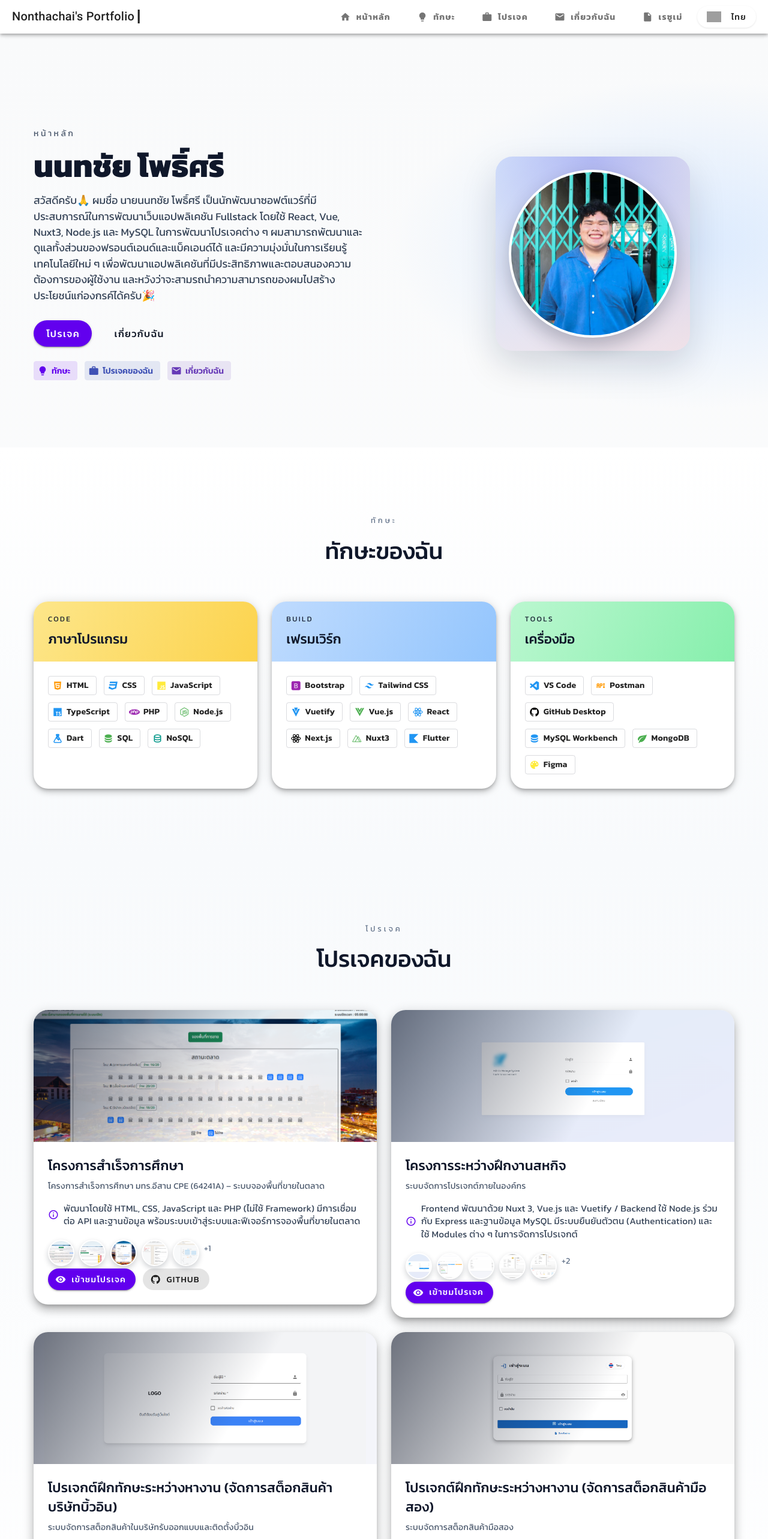
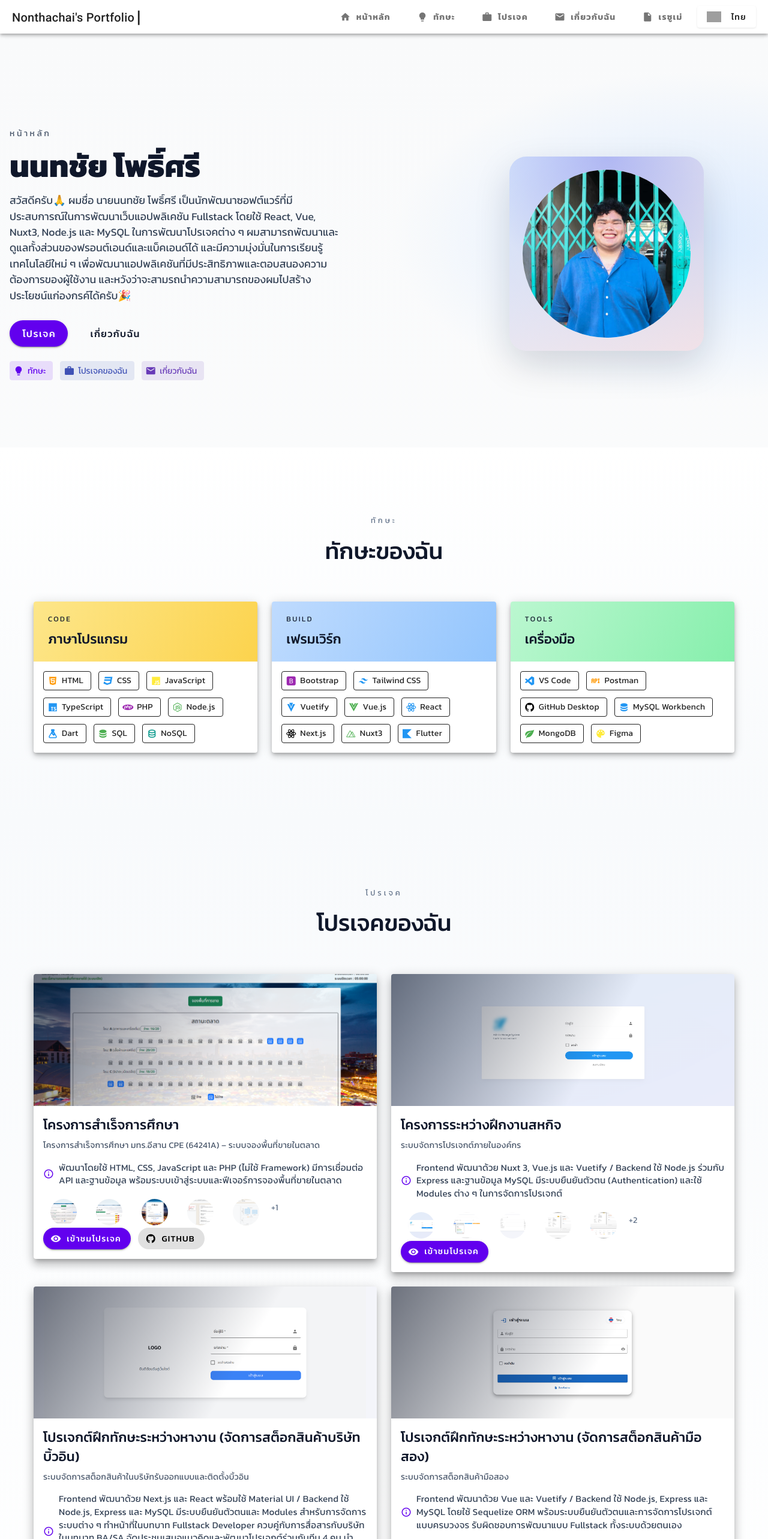
Before and after one commit to Gas-nontachai/Portfolio, a Nuxt app: page / in a window 1280 px wide. Shown: the top 2566 px of the page at 60% size. Built offline with nearby package versions, Linux system fonts and the light colour scheme; grey boxes are pictures that could not be loaded.

Commit message:
feat: apply tailwind css

```diff
--- a/components/home/index.vue
+++ b/components/home/index.vue
@@ -6,40 +6,38 @@ import "animate.css";
 </script>
 
 <template>
-  <v-container class="hero" fluid>
-    <v-row align="center" class="hero-grid">
+  <v-container class="max-w-[1200px] mx-auto max-[960px]:px-3" fluid>
+    <v-row align="center" class="relative z-[1]">
       <v-col cols="12" md="7">
-        <div class="eyebrow">{{ t("home.text") }}</div>
-        <h1 class="hero-title kanit-extrabold">
+        <div
+          class="text-[14px] tracking-[0.25em] uppercase text-slate-600 mb-4 max-[960px]:text-center"
+        >
+          {{ t("home.text") }}
+        </div>
+        <h1
+          class="text-[clamp(2.4rem,4vw,3.8rem)] leading-[1.1] text-slate-900 mb-4 m-0 kanit-extrabold max-[960px]:text-center"
+        >
           {{ t("name") }}
         </h1>
-        <p class="hero-subtitle kanit">
+        <p
+          class="text-[1.1rem] text-slate-700 max-w-[560px] mb-7 kanit max-[960px]:text-center max-[960px]:mx-auto"
+        >
           {{ t("home.description") }}
         </p>
 
-        <div class="hero-actions">
-          <v-btn
-            color="primary"
-            size="large"
-            rounded
-            href="#project-page"
-          >
+        <div class="flex flex-wrap gap-4 mb-6 max-[960px]:justify-center">
+          <v-btn color="primary" size="large" rounded href="#project-page">
             {{ t("project.text") }}
           </v-btn>
-          <v-btn
-            variant="text"
-            size="large"
-            rounded
-            href="#aboutme-page"
-          >
+          <v-btn variant="text" size="large" rounded href="#aboutme-page">
             {{ t("aboutme.title") }}
           </v-btn>
         </div>
 
-        <div class="hero-tags">
+        <div class="flex flex-wrap gap-3 max-[960px]:justify-center">
           <v-chip
             label
-            class="hero-chip"
+            class="font-semibold"
             prepend-icon="mdi-lightbulb"
             color="primary"
             variant="tonal"
@@ -48,7 +46,7 @@ import "animate.css";
           </v-chip>
           <v-chip
             label
-            class="hero-chip"
+            class="font-semibold"
             prepend-icon="mdi-briefcase"
             color="indigo"
             variant="tonal"
@@ -57,7 +55,7 @@ import "animate.css";
           </v-chip>
           <v-chip
             label
-            class="hero-chip"
+            class="font-semibold"
             prepend-icon="mdi-email"
             color="deep-purple"
             variant="tonal"
@@ -67,116 +65,21 @@ import "animate.css";
         </div>
       </v-col>
 
-      <v-col cols="12" md="5" class="d-flex justify-center">
-        <div class="portrait-frame">
-          <v-avatar size="280" class="portrait">
+      <v-col cols="12" md="5" class="flex justify-center">
+        <div
+          class="relative p-[22px] rounded-[28px] bg-[linear-gradient(135deg,rgba(59,130,246,0.15),rgba(248,113,113,0.15))] shadow-[0_24px_60px_rgba(15,23,42,0.15)] max-[600px]:p-4"
+        >
+          <v-avatar
+            size="280"
+            class="border-4 border-white shadow-[0_14px_30px_rgba(15,23,42,0.25)] max-[600px]:!h-[220px] max-[600px]:!w-[220px]"
+          >
             <v-img :src="profileImg" alt="Nonthachai" cover />
           </v-avatar>
-          <div class="glow"></div>
+          <div
+            class="absolute inset-0 rounded-[28px] bg-[radial-gradient(circle_at_top,rgba(99,102,241,0.35),transparent_60%)] -z-10"
+          ></div>
         </div>
       </v-col>
     </v-row>
   </v-container>
 </template>
-
-<style scoped>
-.hero {
-  max-width: 1200px;
-}
-
-.hero-grid {
-  position: relative;
-  z-index: 1;
-}
-
-.eyebrow {
-  font-size: 14px;
-  letter-spacing: 0.25em;
-  text-transform: uppercase;
-  color: #475569;
-  margin-bottom: 16px;
-}
-
-.hero-title {
-  font-size: clamp(2.4rem, 4vw, 3.8rem);
-  line-height: 1.1;
-  color: #0f172a;
-  margin: 0 0 16px;
-}
-
-.hero-subtitle {
-  font-size: 1.1rem;
-  color: #334155;
-  max-width: 560px;
-  margin-bottom: 28px;
-}
-
-.hero-actions {
-  display: flex;
-  gap: 16px;
-  flex-wrap: wrap;
-  margin-bottom: 24px;
-}
-
-.hero-tags {
-  display: flex;
-  flex-wrap: wrap;
-  gap: 12px;
-}
-
-.hero-chip {
-  font-weight: 600;
-}
-
-.portrait-frame {
-  position: relative;
-  padding: 22px;
-  border-radius: 28px;
-  background: linear-gradient(135deg, rgba(59, 130, 246, 0.15), rgba(248, 113, 113, 0.15));
-  box-shadow: 0 24px 60px rgba(15, 23, 42, 0.15);
-}
-
-.portrait {
-  border: 4px solid #ffffff;
-  box-shadow: 0 14px 30px rgba(15, 23, 42, 0.25);
-}
-
-.glow {
-  position: absolute;
-  inset: 0;
-  border-radius: 28px;
-  background: radial-gradient(circle at top, rgba(99, 102, 241, 0.35), transparent 60%);
-  z-index: -1;
-}
-
-@media (max-width: 960px) {
-  .hero {
-    padding: 0 12px;
-  }
-
-  .hero-actions {
-    justify-content: center;
-  }
-
-  .hero-tags {
-    justify-content: center;
-  }
-
-  .hero-title,
-  .hero-subtitle,
-  .eyebrow {
-    text-align: center;
-  }
-}
-
-@media (max-width: 600px) {
-  .portrait-frame {
-    padding: 16px;
-  }
-
-  .portrait {
-    width: 220px;
-    height: 220px;
-  }
-}
-</style>
--- a/components/layout/full/Main.vue
+++ b/components/layout/full/Main.vue
@@ -58,19 +58,27 @@ onMounted(() => {
     >
       <v-responsive class="d-flex align-center">
         <!-- สำหรับหน้าจอขนาดกลางขึ้นไป -->
-        <div class="typing-container d-none d-md-inline d-sm-inline">
-          <strong class="text kanit-medium text-h6 text-md-body-1 text-lg-h6">
+        <div
+          class="inline-flex items-center whitespace-nowrap text-[24px] font-bold font-mono d-none d-md-inline d-sm-inline"
+        >
+          <strong
+            class="inline-block kanit-medium text-h6 text-md-body-1 text-lg-h6"
+          >
             {{ fullText }}
           </strong>
-          <span class="cursor">|</span>
+          <span class="inline-block w-[10px] text-center animate-blink">|</span>
         </div>
 
         <!-- สำหรับหน้าจอขนาดเล็กกว่า md -->
-        <div class="typing-container d-inline d-md-none d-sm-none">
-          <strong class="text kanit-medium text-h6 text-md-body-1 text-lg-h6">
+        <div
+          class="inline-flex items-center whitespace-nowrap text-[24px] font-bold font-mono d-inline d-md-none d-sm-none"
+        >
+          <strong
+            class="inline-block kanit-medium text-h6 text-md-body-1 text-lg-h6"
+          >
             {{ Text }}
           </strong>
-          <span class="cursor">|</span>
+          <span class="inline-block w-[10px] text-center animate-blink">|</span>
         </div>
       </v-responsive>
 
@@ -134,31 +142,3 @@ onMounted(() => {
     </v-list>
   </v-navigation-drawer>
 </template>
-
-<style scoped>
-.typing-container {
-  font-size: 24px;
-  font-weight: bold;
-  font-family: monospace;
-  display: inline-flex;
-  align-items: center;
-  white-space: nowrap;
-}
-
-.text {
-  display: inline-block;
-}
-
-.cursor {
-  display: inline-block;
-  width: 10px;
-  text-align: center;
-  animation: blink 0.6s infinite;
-}
-
-@keyframes blink {
-  50% {
-    opacity: 0;
-  }
-}
-</style>
--- a/components/layout/full/vertical-header/LanguageSwitcher.vue
+++ b/components/layout/full/vertical-header/LanguageSwitcher.vue
@@ -21,15 +21,19 @@ onMounted(() => {
 </script>
 
 <template>
-  <div class="language-switcher">
-    <v-btn id="locale-select" @click="changeLocale" class="locale-btn">
+  <div class="inline-block">
+    <v-btn
+      id="locale-select"
+      @click="changeLocale"
+      class="text-[14px] rounded-full shadow-[0_1px_3px_rgba(0,0,0,0.1)] cursor-pointer flex items-center justify-center"
+    >
       <v-img
         :src="
           currentLocale === 'en'
             ? 'https://cdn-icons-png.flaticon.com/128/197/197374.png'
             : 'https://cdn-icons-png.flaticon.com/128/197/197452.png'
         "
-        class="flag-icon"
+        class="w-6 h-6"
         width="24"
         height="24"
       />
@@ -39,24 +43,3 @@ onMounted(() => {
     </v-btn>
   </div>
 </template>
-
-<style scoped>
-.language-switcher {
-  display: inline-block;
-}
-
-.locale-btn {
-  font-size: 14px;
-  border-radius: 50px;
-  box-shadow: 0 1px 3px rgba(0, 0, 0, 0.1);
-  cursor: pointer;
-  display: flex;
-  align-items: center;
-  justify-content: center;
-}
-
-.flag-icon {
-  width: 24px;
-  height: 24px;
-}
-</style>
--- a/components/project/index.vue
+++ b/components/project/index.vue
@@ -85,59 +85,73 @@ const getImageUrl = (imagename: string) => {
 </script>
 
 <template>
-  <v-container class="project">
+  <v-container class="max-w-[1200px] mx-auto max-[960px]:px-3">
     <v-row class="mb-8" justify="center">
       <v-col cols="12" md="8" class="text-center">
-        <div class="section-kicker">{{ t("project.text") }}</div>
-        <h2 class="section-title kanit-medium">{{ t("project.title") }}</h2>
+        <div class="text-[13px] tracking-[0.3em] uppercase text-slate-500">
+          {{ t("project.text") }}
+        </div>
+        <h2
+          class="text-[clamp(2rem,3vw,2.8rem)] mt-3 text-slate-900 kanit-medium"
+        >
+          {{ t("project.title") }}
+        </h2>
       </v-col>
     </v-row>
 
     <v-row>
-      <v-col
-        v-for="project in projects"
-        :key="project.title"
-        cols="12"
-        md="6"
-      >
-        <v-card class="project-card" elevation="10">
+      <v-col v-for="project in projects" :key="project.title" cols="12" md="6">
+        <v-card class="rounded-[24px] overflow-hidden bg-white" elevation="10">
           <v-img
             :src="getImageUrl(project.img[0])"
             height="220"
             cover
-            class="project-cover"
+            class="relative"
           >
-            <div class="cover-gradient"></div>
+            <div
+              class="absolute inset-0 bg-[linear-gradient(120deg,rgba(15,23,42,0.6),transparent_60%)]"
+            ></div>
           </v-img>
 
-          <v-card-text class="project-body">
-            <h3 class="project-title kanit-medium">{{ project.title }}</h3>
-            <p class="project-description kanit">{{ project.description }}</p>
+          <v-card-text class="p-6">
+            <h3 class="text-[1.4rem] mb-2 text-slate-900 kanit-medium">
+              {{ project.title }}
+            </h3>
+            <p class="text-slate-600 mb-4 kanit">{{ project.description }}</p>
 
-            <div class="project-detail">
+            <div class="flex items-center gap-2 mb-5 text-slate-700">
               <v-icon size="18" color="primary">mdi-information-outline</v-icon>
-              <span class="detail-text">{{ project.detail }}</span>
+              <span class="text-[0.95rem]">{{ project.detail }}</span>
             </div>
 
-            <div class="thumb-row" v-if="project.img?.length">
+            <div
+              class="flex items-center flex-wrap gap-2 mb-5"
+              v-if="project.img?.length"
+            >
               <v-btn
                 variant="text"
                 size="small"
-                class="thumb-btn"
+                class="min-w-[auto] p-0"
                 v-for="(img, index) in project.img.slice(0, 5)"
                 :key="img"
                 @click="toggleFullImg(project.img, index)"
               >
-                <v-avatar size="44" class="thumb-avatar">
+                <v-avatar
+                  size="44"
+                  class="border-2 border-white shadow-[0_4px_10px_rgba(15,23,42,0.2)]"
+                >
                   <v-img :src="getImageUrl(img)" cover />
                 </v-avatar>
               </v-btn>
-              <div v-if="project.img.length > 5" class="thumb-more">
+              <div
+                v-if="project.img.length > 5"
+                class="text-[0.9rem] text-slate-500"
+              >
                 +{{ project.img.length - 5 }}
               </div>
             </div>
 
-            <div class="project-actions">
+            <div class="flex flex-wrap gap-3">
               <v-btn
                 color="primary"
                 rounded
@@ -197,7 +211,12 @@ const getImageUrl = (imagename: string) => {
       <v-icon>mdi-close</v-icon>
     </v-btn>
 
-    <v-carousel v-model="startIndex" show-arrows="hover" hide-delimiters height="80vh">
+    <v-carousel
+      v-model="startIndex"
+      show-arrows="hover"
+      hide-delimiters
+      height="80vh"
+    >
       <v-carousel-item
         v-for="(img, index) in current_img"
         :key="index"
@@ -207,100 +226,3 @@ const getImageUrl = (imagename: string) => {
     </v-carousel>
   </v-dialog>
 </template>
-
-<style scoped>
-.project {
-  max-width: 1200px;
-}
-
-.section-kicker {
-  font-size: 13px;
-  letter-spacing: 0.3em;
-  text-transform: uppercase;
-  color: #64748b;
-}
-
-.section-title {
-  font-size: clamp(2rem, 3vw, 2.8rem);
-  margin-top: 12px;
-  color: #0f172a;
-}
-
-.project-card {
-  border-radius: 24px;
-  overflow: hidden;
-  background: #ffffff;
-}
-
-.project-cover {
-  position: relative;
-}
-
-.cover-gradient {
-  position: absolute;
-  inset: 0;
-  background: linear-gradient(120deg, rgba(15, 23, 42, 0.6), transparent 60%);
-}
-
-.project-body {
-  padding: 24px;
-}
-
-.project-title {
-  font-size: 1.4rem;
-  margin-bottom: 8px;
-  color: #0f172a;
-}
-
-.project-description {
-  color: #475569;
-  margin-bottom: 16px;
-}
-
-.project-detail {
-  display: flex;
-  gap: 8px;
-  align-items: center;
-  margin-bottom: 20px;
-  color: #334155;
-}
-
-.detail-text {
-  font-size: 0.95rem;
-}
-
-.thumb-row {
-  display: flex;
-  align-items: center;
-  gap: 8px;
-  flex-wrap: wrap;
-  margin-bottom: 20px;
-}
-
-.thumb-btn {
-  min-width: auto;
-  padding: 0;
-}
-
-.thumb-avatar {
-  border: 2px solid #ffffff;
-  box-shadow: 0 4px 10px rgba(15, 23, 42, 0.2);
-}
-
-.thumb-more {
-  font-size: 0.9rem;
-  color: #64748b;
-}
-
-.project-actions {
-  display: flex;
-  flex-wrap: wrap;
-  gap: 12px;
-}
-
-@media (max-width: 960px) {
-  .project {
-    padding: 0 12px;
-  }
-}
-</style>
--- a/components/skill/index.vue
+++ b/components/skill/index.vue
@@ -54,37 +54,49 @@ const groups = [
     items: tools,
   },
 ];
+
+const toneClasses: Record<string, string> = {
+  sun: "bg-[linear-gradient(120deg,#fde68a,#fcd34d)]",
+  sky: "bg-[linear-gradient(120deg,#bfdbfe,#93c5fd)]",
+  mint: "bg-[linear-gradient(120deg,#bbf7d0,#86efac)]",
+};
 </script>
 
 <template>
-  <v-container class="skill">
+  <v-container class="max-w-[1200px] mx-auto max-[960px]:px-3">
     <v-row class="mb-8" justify="center">
       <v-col cols="12" md="8" class="text-center">
-        <div class="section-kicker">{{ t("skills.text") }}</div>
-        <h2 class="section-title kanit-medium">{{ t("skills.title") }}</h2>
+        <div class="text-[13px] tracking-[0.3em] uppercase text-slate-500">
+          {{ t("skills.text") }}
+        </div>
+        <h2
+          class="text-[clamp(2rem,3vw,2.8rem)] mt-3 text-slate-900 kanit-medium"
+        >
+          {{ t("skills.title") }}
+        </h2>
       </v-col>
     </v-row>
 
     <v-row>
-      <v-col
-        v-for="group in groups"
-        :key="group.subtitle"
-        cols="12"
-        md="4"
-      >
-        <v-card class="group-card" elevation="6">
-          <div class="group-header" :class="`tone-${group.tone}`">
-            <div class="group-subtitle">{{ group.subtitle }}</div>
-            <h3 class="group-title kanit-medium">{{ group.title() }}</h3>
+      <v-col v-for="group in groups" :key="group.subtitle" cols="12" md="4">
+        <v-card class="rounded-[24px] overflow-hidden h-full" elevation="6">
+          <div
+            class="px-6 py-5 text-slate-900"
+            :class="toneClasses[group.tone]"
+          >
+            <div class="text-[12px] tracking-[0.2em] uppercase">
+              {{ group.subtitle }}
+            </div>
+            <h3 class="mt-2 text-[1.4rem] kanit-medium">{{ group.title() }}</h3>
           </div>
-          <v-card-text class="group-body">
-            <div class="chip-grid">
+          <v-card-text class="p-6">
+            <div class="flex flex-wrap gap-3">
               <v-chip
                 v-for="item in group.items"
                 :key="item.name"
                 label
                 variant="outlined"
-                class="skill-chip"
+                class="font-semibold border-slate-900/15"
               >
                 <v-icon :color="item.color" start>{{ item.icon }}</v-icon>
                 {{ item.name }}
@@ -96,77 +108,3 @@ const groups = [
     </v-row>
   </v-container>
 </template>
-
-<style scoped>
-.skill {
-  max-width: 1200px;
-}
-
-.section-kicker {
-  font-size: 13px;
-  letter-spacing: 0.3em;
-  text-transform: uppercase;
-  color: #64748b;
-}
-
-.section-title {
-  font-size: clamp(2rem, 3vw, 2.8rem);
-  margin-top: 12px;
-  color: #0f172a;
-}
-
-.group-card {
-  border-radius: 24px;
-  overflow: hidden;
-  height: 100%;
-}
-
-.group-header {
-  padding: 20px 24px;
-  color: #0f172a;
-}
-
-.group-subtitle {
-  font-size: 12px;
-  letter-spacing: 0.2em;
-  text-transform: uppercase;
-}
-
-.group-title {
-  margin-top: 8px;
-  font-size: 1.4rem;
-}
-
-.group-body {
-  padding: 24px;
-}
-
-.chip-grid {
-  display: flex;
-  flex-wrap: wrap;
-  gap: 12px;
-}
-
-.skill-chip {
-  font-weight: 600;
-  border-color: rgba(15, 23, 42, 0.15);
-}
-
-.tone-sun {
-  background: linear-gradient(120deg, #fde68a, #fcd34d);
-}
-
-.tone-sky {
-  background: linear-gradient(120deg, #bfdbfe, #93c5fd);
-}
-
-.tone-mint {
-  background: linear-gradient(120deg, #bbf7d0, #86efac);
-}
-
-@media (max-width: 960px) {
-  .skill {
-    padding: 0 12px;
-  }
-}
-</style>
--- a/pages/index.vue
+++ b/pages/index.vue
@@ -3,65 +3,32 @@ import "animate.css";
 </script>
 
 <template>
-  <div class="page">
-    <section id="home-page" class="section section-hero">
+  <div
+    class="min-h-screen text-slate-900 bg-[radial-gradient(1200px_600px_at_10%_-10%,#ffe8d6_0%,transparent_55%),radial-gradient(900px_500px_at_90%_10%,#dbeafe_0%,transparent_55%),linear-gradient(180deg,#f9fafb_0%,#ffffff_100%)]"
+  >
+    <section
+      id="home-page"
+      class="w-full py-[96px] pt-[140px] max-[960px]:py-[72px] max-[960px]:pt-[110px] max-[600px]:py-[56px]"
+    >
       <Home />
     </section>
-    <section id="skill-page" class="section section-skill">
+    <section
+      id="skill-page"
+      class="w-full py-[96px] bg-[linear-gradient(180deg,#ffffff_0%,#f8fafc_100%)] max-[960px]:py-[72px] max-[600px]:py-[56px]"
+    >
       <Skill />
     </section>
-    <section id="project-page" class="section section-project">
+    <section
+      id="project-page"
+      class="w-full py-[96px] bg-[linear-gradient(180deg,#f8fafc_0%,#ffffff_100%)] max-[960px]:py-[72px] max-[600px]:py-[56px]"
+    >
       <Project />
     </section>
-    <section id="aboutme-page" class="section section-about">
+    <section
+      id="aboutme-page"
+      class="w-full py-[96px] bg-[#0f172a] text-slate-50 max-[960px]:py-[72px] max-[600px]:py-[56px]"
+    >
       <Aboutme />
     </section>
   </div>
 </template>
-
-<style scoped>
-.page {
-  background: radial-gradient(1200px 600px at 10% -10%, #ffe8d6 0%, transparent 55%),
-    radial-gradient(900px 500px at 90% 10%, #dbeafe 0%, transparent 55%),
-    linear-gradient(180deg, #f9fafb 0%, #ffffff 100%);
-  color: #111827;
-}
-
-.section {
-  width: 100%;
-  padding: 96px 0;
-}
-
-.section-hero {
-  padding-top: 140px;
-}
-
-.section-skill {
-  background: linear-gradient(180deg, #ffffff 0%, #f8fafc 100%);
-}
-
-.section-project {
-  background: linear-gradient(180deg, #f8fafc 0%, #ffffff 100%);
-}
-
-.section-about {
-  background: #0f172a;
-  color: #f8fafc;
-}
-
-@media (max-width: 960px) {
-  .section {
-    padding: 72px 0;
-  }
-
-  .section-hero {
-    padding-top: 110px;
-  }
-}
-
-@media (max-width: 600px) {
-  .section {
-    padding: 56px 0;
-  }
-}
-</style>
--- a/tailwind.config.ts
+++ b/tailwind.config.ts
@@ -9,7 +9,16 @@ export default <Partial<Config>>{
     "./plugins/**/*.{js,ts}",
   ],
   theme: {
-    extend: {},
+    extend: {
+      keyframes: {
+        blink: {
+          "50%": { opacity: "0" },
+        },
+      },
+      animation: {
+        blink: "blink 0.6s infinite",
+      },
+    },
   },
   plugins: [],
 };
```
Also changed, not shown: components/aboutme/index.vue (+15 -69 lines), components/footer/full/Main.vue (+1 -9 lines).
